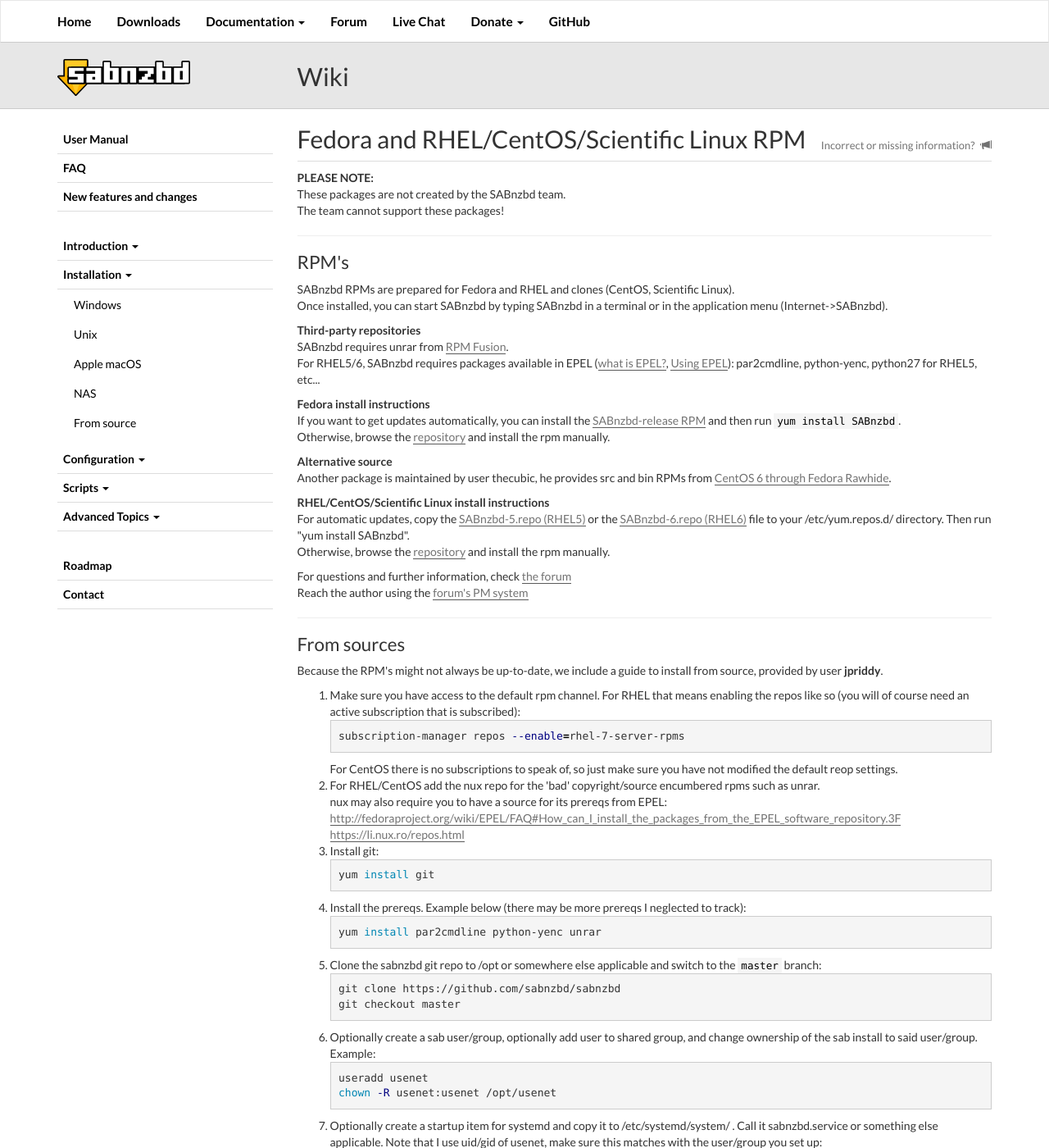
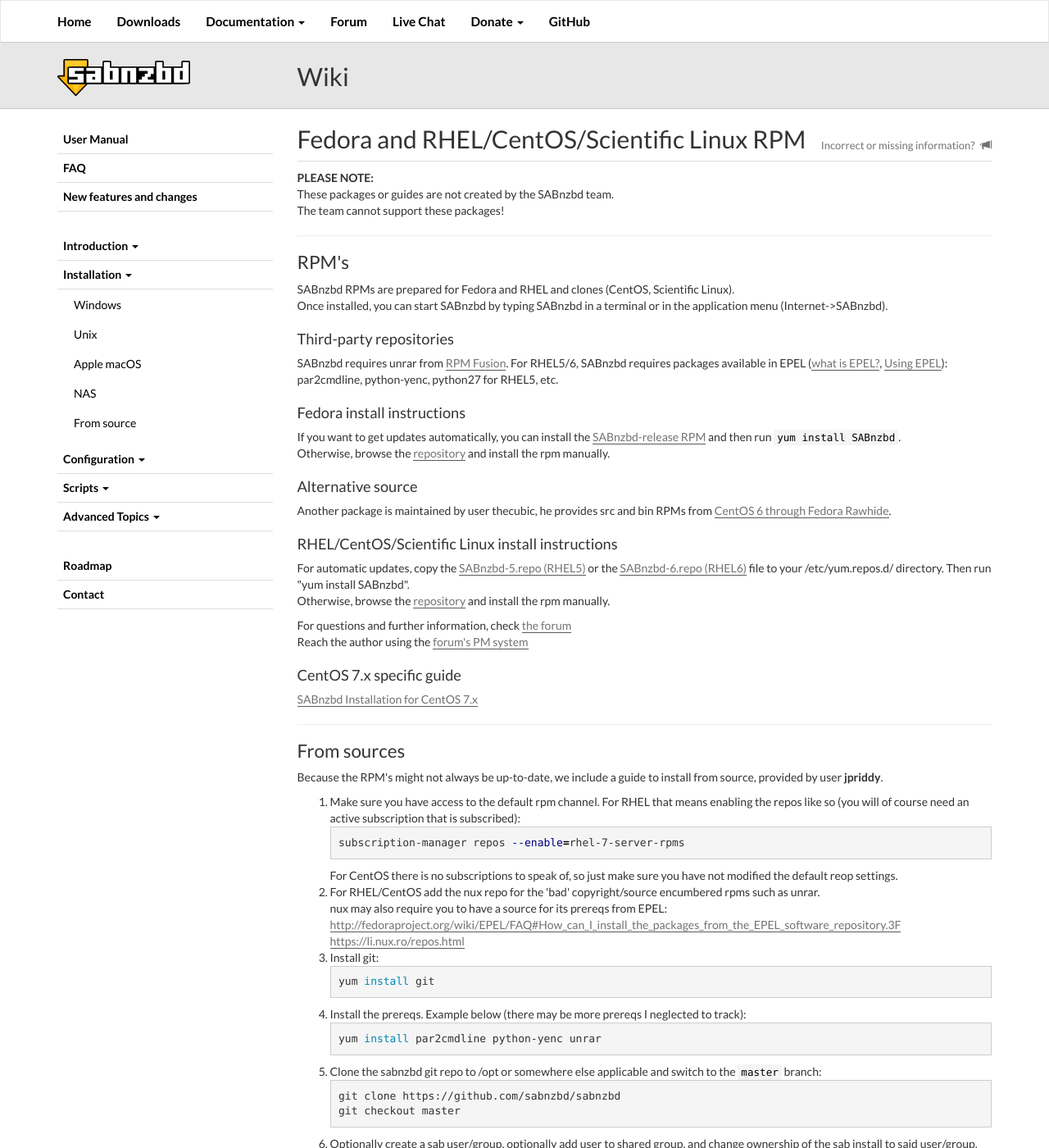
Before and after one commit to sabnzbd/sabnzbd.github.io, a Jekyll site: the page built from wiki/installation/install-fedora-repo.html, in a window 1280 px wide and 1400 px high. Shown: the whole window at 82% size. Built offline with Jekyll 4.4.1, drawn with Linux system fonts in a browser that asks for light colours.

Commit message:
Update Wiki

```diff
--- a/wiki/installation/install-fedora-repo.html
+++ b/wiki/installation/install-fedora-repo.html
@@ -3,7 +3,7 @@
 ---
 
 <p><strong>PLEASE NOTE:</strong><br>
-    These packages are not created by the SABnzbd team.<br>
+    These packages or guides are not created by the SABnzbd team.<br>
     The team cannot support these packages!
 </p>
 
@@ -13,19 +13,25 @@
 <p>SABnzbd RPMs are prepared for Fedora and RHEL and clones (CentOS, Scientific Linux).<br>
     Once installed, you can start SABnzbd by typing SABnzbd in a terminal or in the application menu (Internet-&gt;SABnzbd).
 </p>
-<p><strong>Third-party repositories</strong><br>
-    SABnzbd requires unrar from <a href="http://rpmfusion.org/Configuration">RPM Fusion</a>.<br>
-    For RHEL5/6, SABnzbd requires packages available in EPEL (<a href="https://fedoraproject.org/wiki/EPEL/FAQ#What_is_EPEL.3F">what is EPEL?</a>, <a href="https://fedoraproject.org/wiki/EPEL/FAQ#howtouse">Using EPEL</a>): par2cmdline, python-yenc, python27 for RHEL5, etc...
+
+<h3>Third-party repositories</h3>
+<p>
+    SABnzbd requires unrar from <a href="http://rpmfusion.org/Configuration">RPM Fusion</a>.
+    For RHEL5/6, SABnzbd requires packages available in EPEL (<a href="https://fedoraproject.org/wiki/EPEL/FAQ#What_is_EPEL.3F">what is EPEL?</a>, <a href="https://fedoraproject.org/wiki/EPEL/FAQ#howtouse">Using EPEL</a>): par2cmdline, python-yenc, python27 for RHEL5, etc.
 </p>
-<p><strong>Fedora install instructions</strong><br>
+
+<h3>Fedora install instructions</h3>
+<p>
     If you want to get updates automatically, you can install the <a href="https://dl.dropboxusercontent.com/u/14500830/SABnzbd/16/SABnzbd-release-1-3.noarch.rpm">SABnzbd-release RPM</a> and then run <code>yum install SABnzbd</code>.<br>
     Otherwise, browse the <a href="https://dl.dropboxusercontent.com/u/14500830/SABnzbd/index.html">repository</a> and install the rpm manually.
 </p>
 
-<p><strong>Alternative source</strong><br>
+<h3>Alternative source</h3>
+<p>
 Another package is maintained by user thecubic, he provides src and bin RPMs from <a href="https://copr.fedorainfracloud.org/coprs/thecubic/SABnzbd/" target="_blank">CentOS 6 through Fedora Rawhide</a>.</p>
 
-<p><strong>RHEL/CentOS/Scientific Linux install instructions</strong><br>
+<h3>RHEL/CentOS/Scientific Linux install instructions</h3>
+<p>
     For automatic updates, copy the <a href="https://dl.dropboxusercontent.com/u/14500830/SABnzbd/RHEL-CentOS/SABnzbd-5.repo">SABnzbd-5.repo (RHEL5)</a> or the <a href="https://dl.dropboxusercontent.com/u/14500830/SABnzbd/RHEL-CentOS/SABnzbd-6.repo">SABnzbd-6.repo (RHEL6)</a> file to your /etc/yum.repos.d/ directory. Then run "yum install SABnzbd".<br>
     Otherwise, browse the <a href="https://dl.dropboxusercontent.com/u/14500830/SABnzbd/index.html">repository</a> and install the rpm manually.
 </p>
@@ -33,6 +39,9 @@
 <p>For questions and further information, check <a href="http://forums.sabnzbd.org/index.php?topic=4305" target="_blank">the forum</a><br>
     Reach the author using the <a href="http://forums.sabnzbd.org/index.php?action=pm;sa=send;u=11709" target="_blank">forum's PM system</a>
 </p>
+
+<h3>CentOS 7.x specific guide</h3>
+<a href="http://nuxref.com/2016/10/20/sabnzbd-installation-centos-7/">SABnzbd Installation for CentOS 7.x</a>
 <hr>
 
 <h2>From sources</h2>
--- a/wiki/installation/install-unix.html
+++ b/wiki/installation/install-unix.html
@@ -23,13 +23,9 @@
 <ul>
     <li><a href="/wiki/installation/install-ubuntu-repo">Ubuntu</a></li>
     <li><a href="/wiki/installation/install-fedora-repo">Fedora 13-15</a></li>
-    <li><a href="/wiki/installation/install-fedora-repo">RHEL and clones (CentOS, Scientific Linux, etc) 5-6</a></li>
+    <li><a href="/wiki/installation/install-fedora-repo">RHEL and clones (CentOS, Scientific Linux, etc) 5-7</a></li>
 </ul>
 
-<h2>Installation tutorials</h2>
-<ul>
-    <li><a href="http://nuxref.com/2016/10/20/sabnzbd-installation-centos-7/">SABnzbd Installation for CentOS 7.x</a></li>
-</ul>
 
 <h2>Unix packaging</h2>
 <p>We have a <a href="/wiki/advanced/unix-packaging">Guideline for Unix packaging</a>, meant for prospective porters.</p>
```
Also changed, not shown: wiki/configuration/1.1/general.html (+5 -4 lines).
